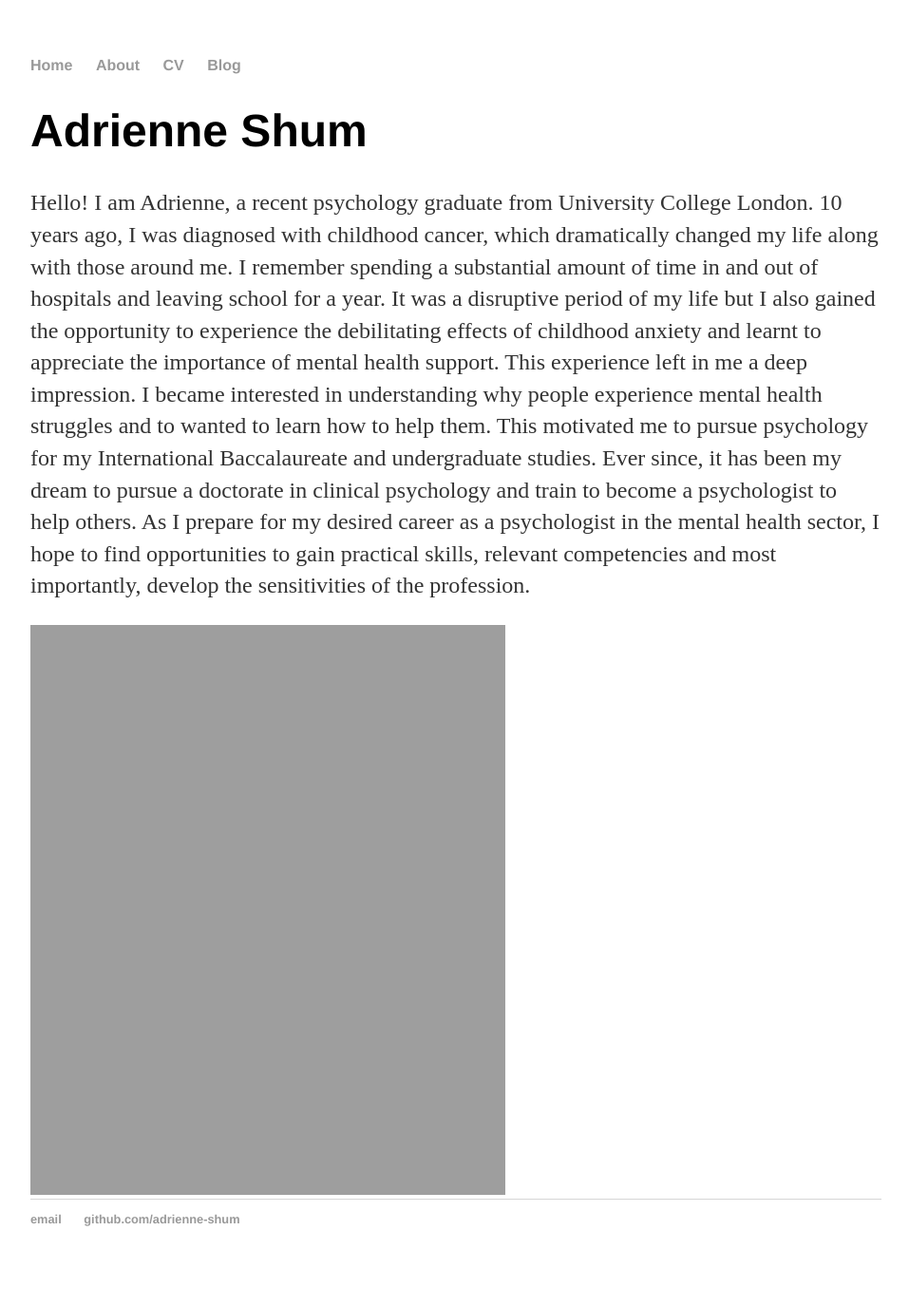
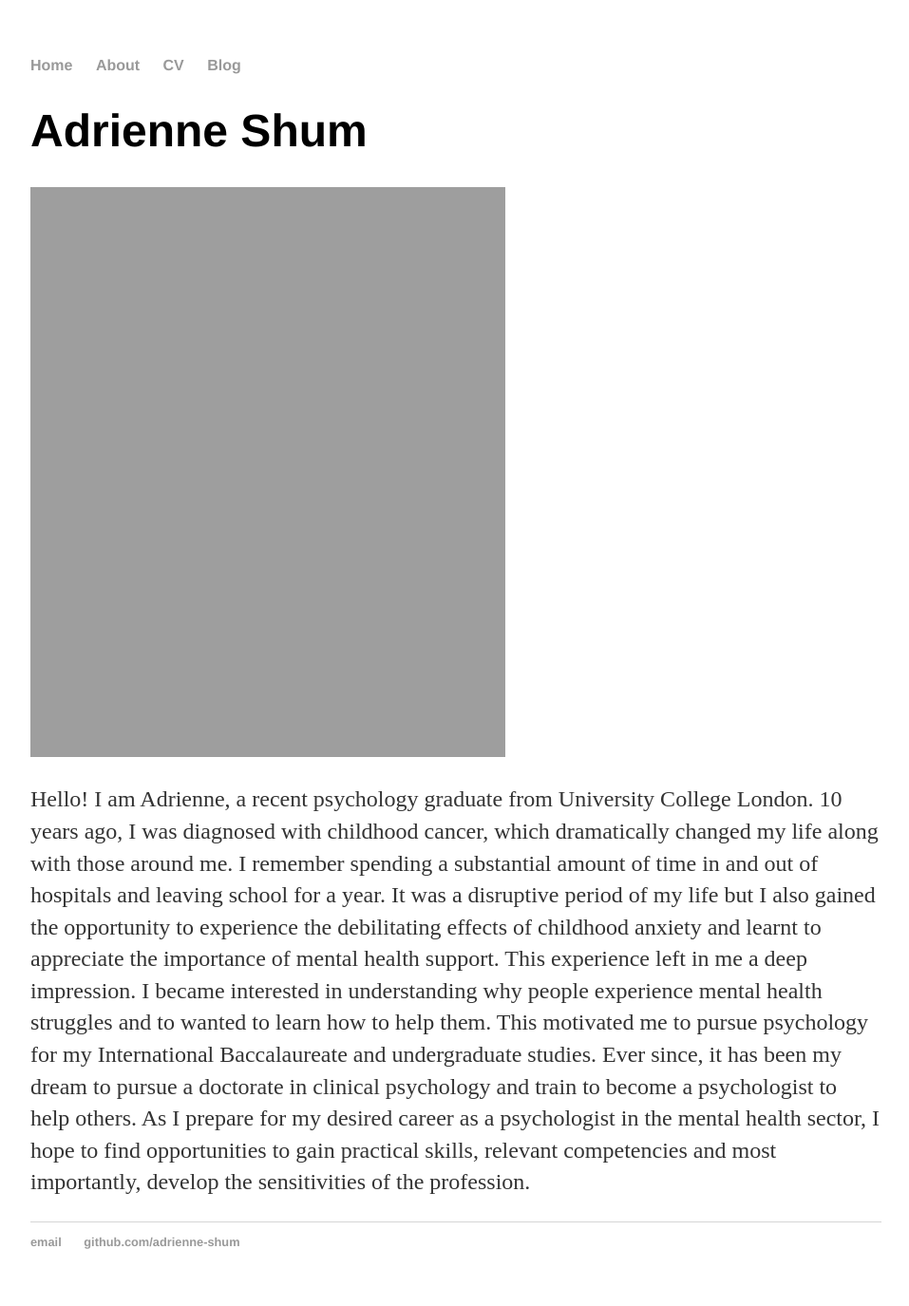
Before and after one commit to adrienne-shum/adrienne-shum.github.io, a Jekyll site: the page built from about/index.html, in a window 1280 px wide. Shown: the whole page at 95% size, without its empty margins (160-1117 px from the left). Built offline with Jekyll 4.4.1, drawn with Linux system fonts in a browser that asks for light colours; before the commit the page ends 1351 px from its top, so only the background shows below that.

Commit message:
Update index.html

```diff
--- a/about/index.html
+++ b/about/index.html
@@ -4,6 +4,6 @@ title: About
 ---
 <div class="blurb">
         <h1>Adrienne Shum</h1>
+        <img src = "https://adrienne-shum.github.io/images/pp.jpg" alt = "profile pic" style="width:500px;height:600px; align="left" ">
         <p>Hello! I am Adrienne, a recent psychology graduate from University College London. 10 years ago, I was diagnosed with childhood cancer, which dramatically changed my life along with those around me. I remember spending a substantial amount of time in and out of hospitals and leaving school for a year. It was a disruptive period of my life but I also gained the opportunity to experience the debilitating effects of childhood anxiety and learnt to appreciate the importance of mental health support. This experience left in me a deep impression. I became interested in understanding why people experience mental health struggles and to wanted to learn how to help them. This motivated me to pursue psychology for my International Baccalaureate and undergraduate studies. Ever since, it has been my dream to pursue a doctorate in clinical psychology and train to become a psychologist to help others. As I prepare for my desired career as a psychologist in the mental health sector, I hope to find opportunities to gain practical skills, relevant competencies and most importantly, develop the sensitivities of the profession. </a></p>
-        <img src = "https://adrienne-shum.github.io/images/pp.jpg" alt = "profile pic" style="width:500px;height:600px; align="left" ">
 </div><!-- /.blurb -->
```
